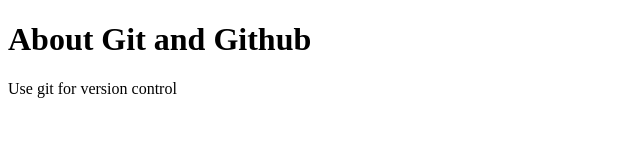
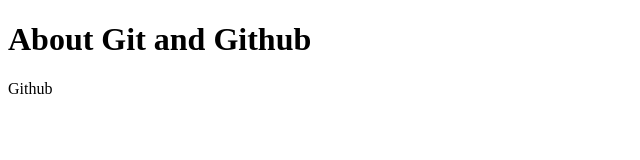
Before and after one commit to Teambros/Lesson_5, a plain HTML site: page Index.html in a window 1280 px wide. Shown: the whole page, without its empty margins (0-640 px from the left). Drawn offline with Linux system fonts and the light colour scheme.

Commit message:
added a paragraph (github)

```diff
--- a/Index.html
+++ b/Index.html
@@ -6,6 +6,6 @@
   </head>
   <body>
     <h1>About Git and Github</h1>
-    <p>Use git for version control</p>
+    <p>Github</p>
   </body>
 </html>
```
